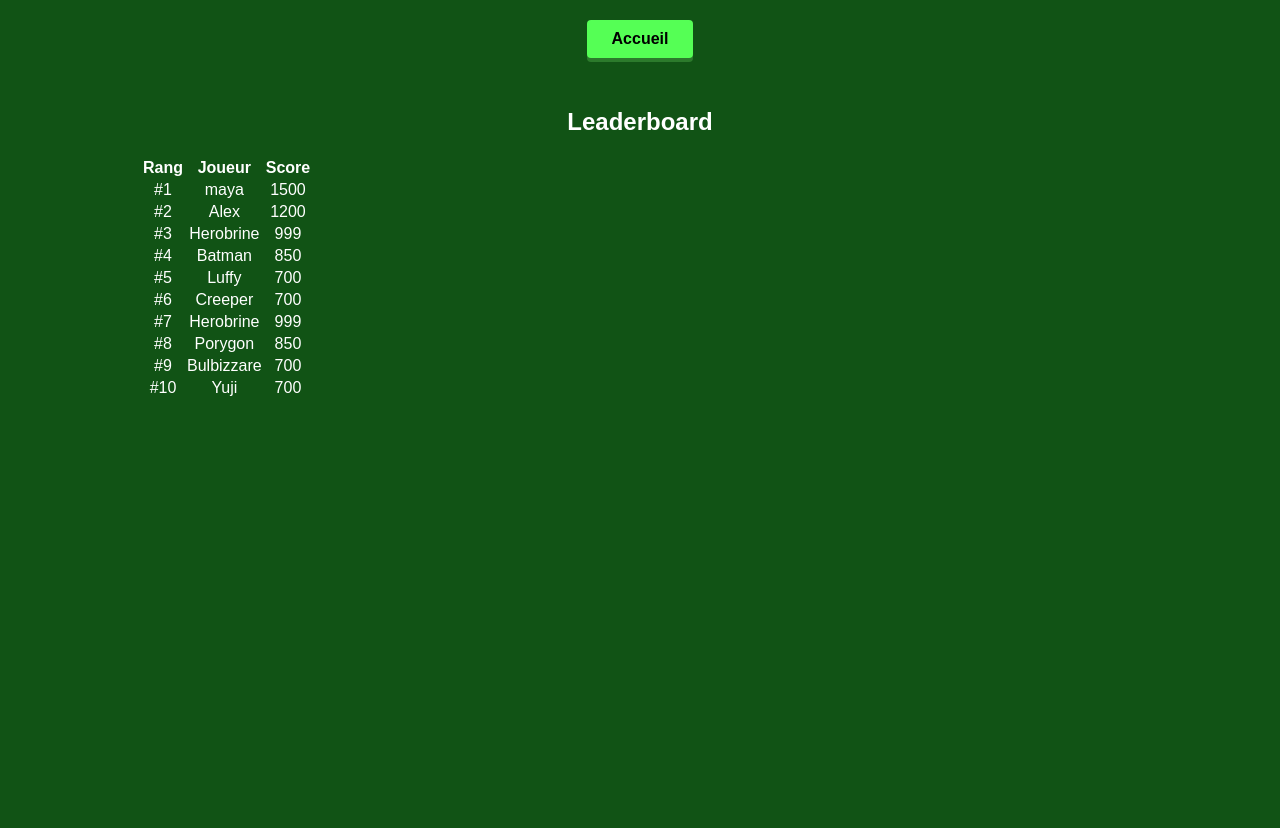
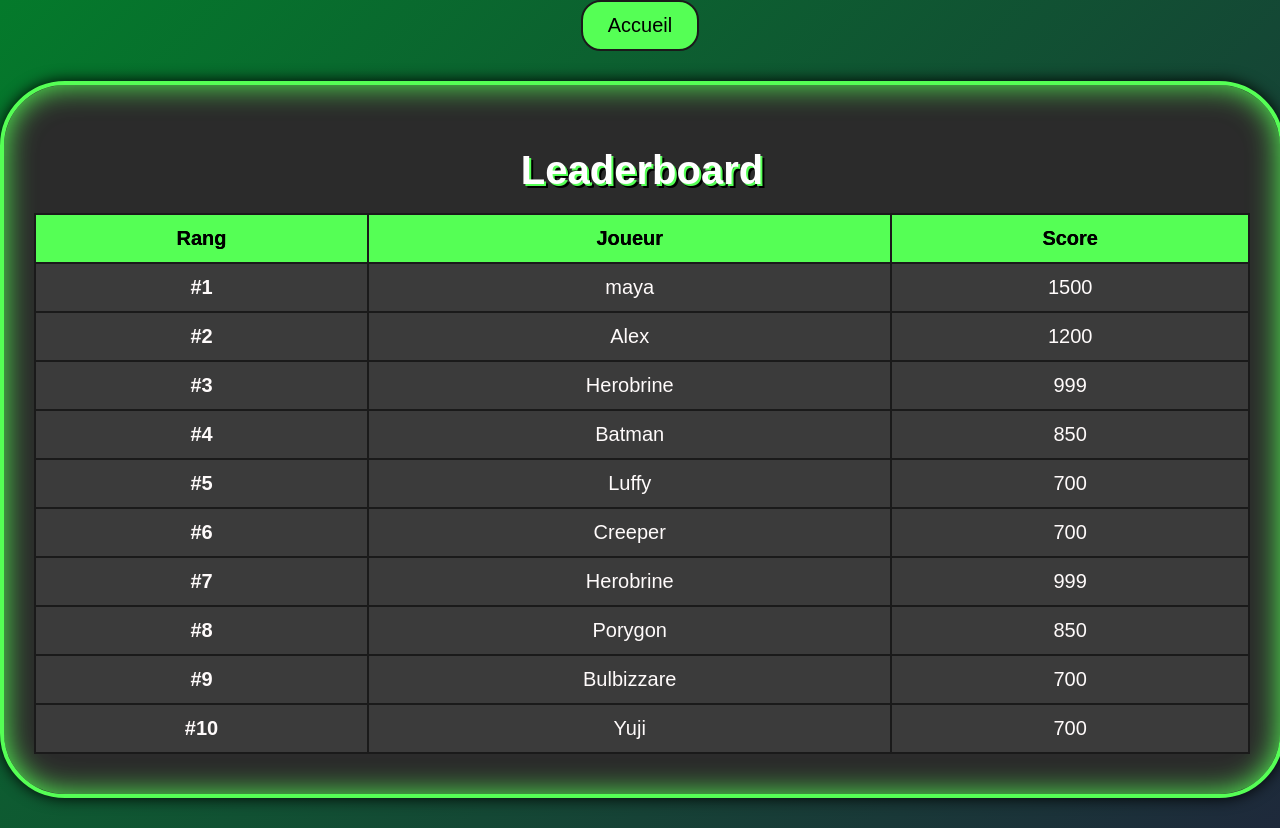
Before and after one commit to Virellon/Projet-Web-CIG, a PHP site: page /CubicInfractructureGroup/classement/classement.html in a window 1280 px wide. Before the commit the page ends 396 px from the top, so only its background shows below. Run offline with PHP 8.4, Linux system fonts and the light colour scheme.

Commit message:
Update classement.css

```diff
--- a/CubicInfractructureGroup/classement/classement.css
+++ b/CubicInfractructureGroup/classement/classement.css
@@ -1,92 +1,77 @@
 body {
-    background:#014705ee;
-    color:white;
-    font-family: 'Arial', sans-serif;
-    text-align:center;
-    margin:0;
-    padding:0;
+    margin: 0;
+    font-family: Arial, sans-serif;
+    background: linear-gradient(135deg, #047a2b, #1e293b);
+    color: white;
+    text-align: center;
 }
 
-.container {
-    margin:50px auto;
-    max-width: 1000px;
-    padding: 0 20px;
+.container.admin-panel {
+    width: 95%;
+    max-width: none;
+    margin: 30px auto;
+    background:#2b2b2b;
+    border:4px solid #55ff55;
+    border-radius:65px;
+    padding: 30px;
+    box-shadow: 0 0 15px black, 0 0 30px #55ff55 inset;
 }
 
-h1 {
-    color:#55ff55;
-    text-shadow: 3px 3px 0 black;
+.admin-panel h2 {
+    color:white;
+    font-size:40px;
+    text-shadow: 2px 2px 0 #55ff55, 4px 4px 0 black;
+    margin-bottom:20px;
 }
 
-nav {
-    margin:20px 0;
+.admin-table {
+    width:100%;
+    border-collapse:collapse;
+    margin-bottom:10px;
+    font-size:20px;
 }
 
-nav .btn {
-    text-decoration:none;
-    color:black;
-    background:#55ff55;
-    padding:10px 25px;
-    border-radius:4px;
-    font-weight:bold;
-    display:inline-block;
-    box-shadow:0 4px 0 #2c7a2c;
+.admin-table th,
+.admin-table td {
+    border:2px solid #1a1a1a;
+    padding:12px;
+    background:#3b3b3b;
+    color:rgb(255, 251, 251);
 }
 
-nav .btn:active {
-    transform:translateY(4px);
-    box-shadow:none;
+.admin-table th {
+    background:#55ff55;
+    color:black;
+    text-shadow:0px 0px 0 black;
 }
 
-
-.classement-table {
-    width: 100%;
-    max-width: 900px;
-    margin: 30px auto;
-    border-collapse: collapse;
-    font-size: 18px;
-    background:#3b3b3b;
-    box-shadow:0 0 15px black;
-    table-layout: fixed;
+.admin-table tr:nth-child(even) {
+    background:#130202;
 }
 
-.classement-table th,
-.classement-table td {
-    border:2px solid #1a1a1a;
-    padding:12px;
-    word-wrap: break-word;
+.admin-table tr:hover {
+    background:#16a34a;
+    color:white;
+    cursor:pointer;
 }
 
-.classement-table th {
-    background-color:#55ff55;
-    color:black;
+.admin-table td:first-child {
+    font-weight:bold;
+}
+header nav .btn {
+    display: inline-block;
+    padding: 12px 25px;
+    background-color: #55ff55;
+    color: black;
+    text-decoration: none;
+    font-size: 20px;
+    border-radius: 20px;
+    border: 2px solid #1a1a1a;
+
 }
 
-.classement-table tr:nth-child(even) {
-    background-color:#4a4a4a;
+header nav .btn:hover {
+    background-color: #16a34a;
+    color: white;
+    box-shadow: 0 0 15px black, 0 0 25px #16a34a inset;
 }
-
-
-.classement-table .first {
-    background: gold;
-    color:black;
-    font-weight:bold;
-}
-
-.classement-table .second {
-    background: silver;
-    color:black;
-    font-weight:bold;
-}
-
-.classement-table .third {
-    background:#cd7f32;
-    color:black;
-    font-weight:bold;
-}
-
-.info {
-    margin-top:20px;
-    color:#aaaaaa;
-    font-style:italic;
-}
```
